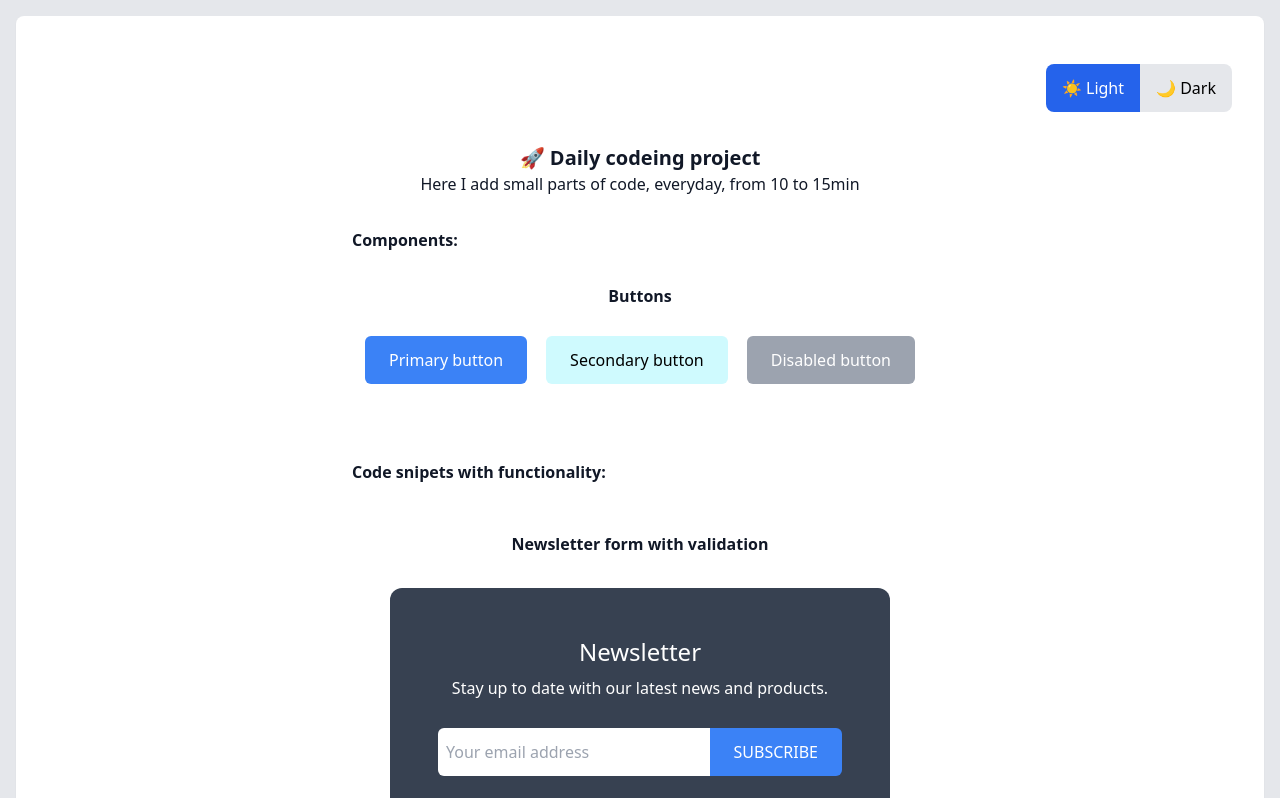
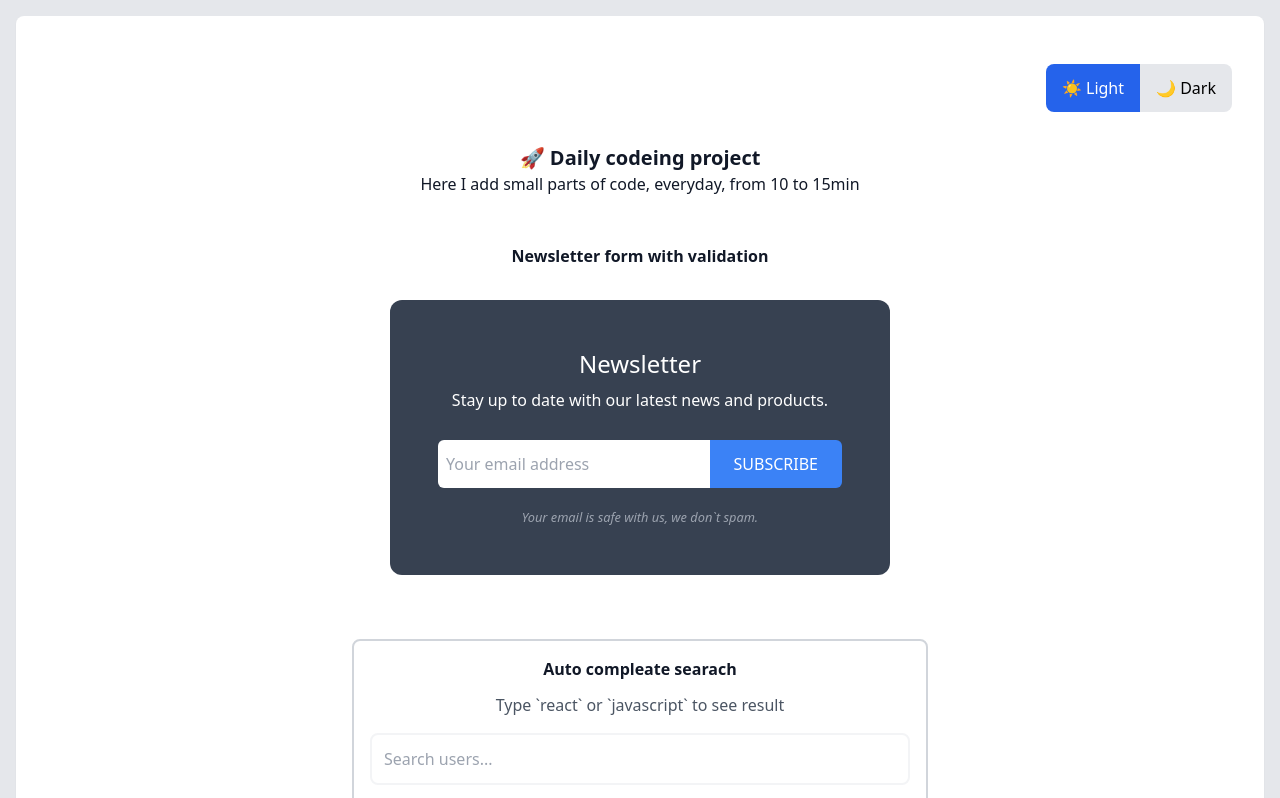
Before and after one commit to szczepanieceryk/daily-coding, a React (Vite) app: page / in a window 1280 px wide. Shown: the top 798 px of the page. Built offline with nearby package versions, Linux system fonts and the light colour scheme.

Commit message:
feat(ui): dont display button components

```diff
--- a/src/App.tsx
+++ b/src/App.tsx
@@ -1,5 +1,4 @@
 import React, { createContext } from 'react';
-import Button from './components/Button';
 import NewsletterForm from './layouts/NewsletterForm';
 import AutoCompleateSearch from './layouts/AutoCompleteSearch';
 import useLocalStorage from './hooks/useLocalStorage';
@@ -33,28 +32,6 @@ const App = () => {
           Here I add small parts of code, everyday, from 10 to 15min{' '}
         </span>
 
-        <span className="block my-[2em]">
-          <strong>Components:</strong>
-        </span>
-
-        <span className="block text-center">
-          <strong>Buttons</strong>
-        </span>
-        <div className="my-[1em] flex flex-wrap justify-center md:justify-between max-w-[250px] md:max-w-[550px] mx-auto">
-          {/* Primary button */}
-          <Button content="Primary button" style="primary" type="button" />
-
-          {/* Secondary button */}
-          <Button content="Secondary button" style="secondary" type="button" />
-
-          {/* Disabled button */}
-          <Button content="Disabled button" style="primary" type="button" disabled={true} />
-        </div>
-
-        <span className="block mt-[4em]">
-          <strong>Code snipets with functionality:</strong>
-        </span>
-
         <span className="block text-center">
           <strong className="block mt-[3em] mb-[2em]">Newsletter form with validation</strong>
         </span>
```
